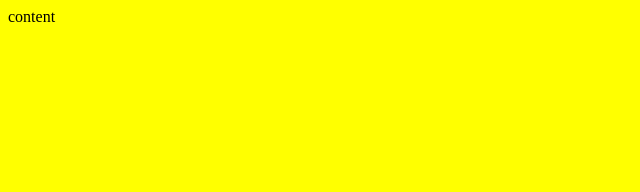
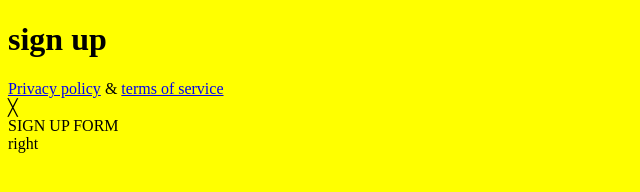
Before and after one commit to Kuprys/4-sign-up, a plain HTML site: page index.html in a window 1280 px wide. Shown: the whole page, without its empty margins (0-640 px from the left). Drawn offline with Linux system fonts and the light colour scheme.

Commit message:
initial structure

```diff
--- a/index.html
+++ b/index.html
@@ -8,6 +8,23 @@
     <link rel="stylesheet" href="./main.css">
 </head>
 <body>
-    content
+    <main>
+        <div>
+            <h1>sign up</h1>
+            <div>
+                <!--left column-->
+                <a href="#">Privacy policy</a>
+                <span>&amp;</span>
+                <a href="#">terms of service</a>
+            </div>
+        </div><!--right column-->
+            <div>&#x2573;</div>
+            <form>
+                SIGN UP FORM
+            </form>
+        <div>
+            right
+        </div>
+    </main>
 </body>
 </html>
```
